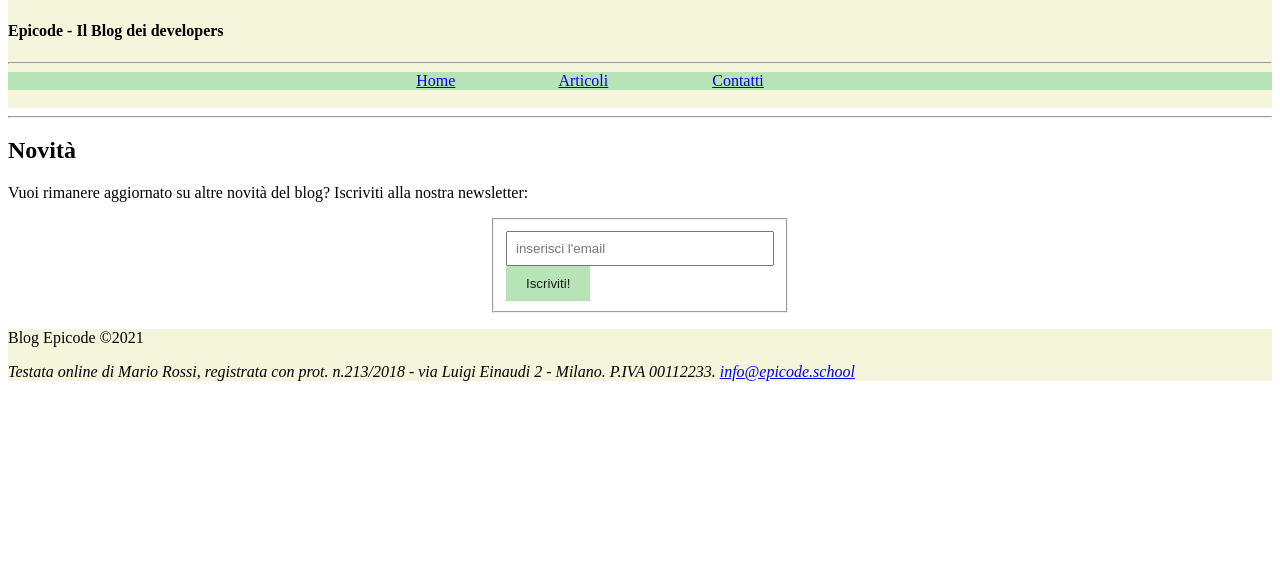
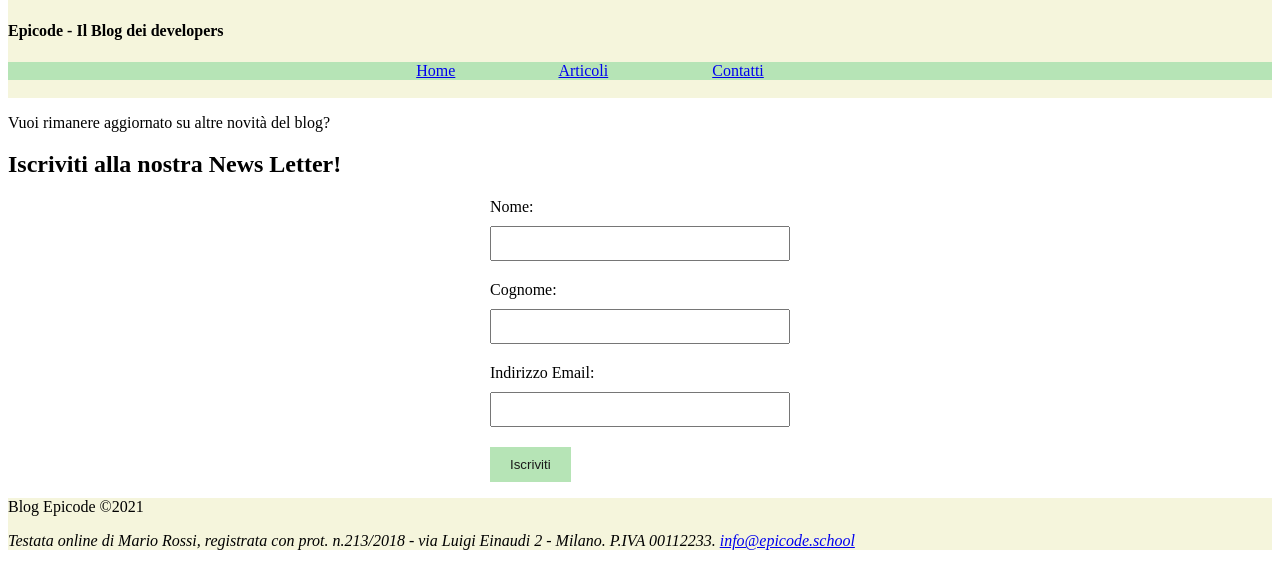
Before and after one commit to Alex27218/Epicode-Consegna_Lavori13, a plain HTML site: page W7D4/contatti.html in a window 1280 px wide. Shown: the part 134-722 px from the top of the page. Drawn offline with Linux system fonts and the light colour scheme.

Commit message:
Version2

```diff
--- a/W7D4/contatti.html
+++ b/W7D4/contatti.html
@@ -17,7 +17,7 @@
             <img src="assets/img/logo.svg" alt="logo Epicode">
             <h4>Epicode - Il Blog dei developers</h4>
         </div>
-        <hr>
+
 
         <nav>
             <a href="index.html">Home</a>
@@ -27,18 +27,28 @@
         <br>
 
     </Header>
-    <hr>
+
 
     <section>
-        <h2>Novità</h2>
-        <p>Vuoi rimanere aggiornato su altre novità del blog? Iscriviti alla nostra newsletter:</p>
 
-        <form method="POST" action="elabora_form.php">
-            <fieldset>
-                <input type="email" name="user_email" id="user_email" placeholder="inserisci l'email" required>
-                <button type="submit">Iscriviti!</button>
-            </fieldset>
-        </form>
+        <p>Vuoi rimanere aggiornato su altre novità del blog? </p>
+
+        <h2>Iscriviti alla nostra News Letter!</h2>
+    <form action="/processa-iscrizione" method="post">
+        <div>
+            <label for="nome">Nome:</label>
+            <input type="text" id="nome" name="nome" required>
+        </div>
+        <div>
+            <label for="cognome">Cognome:</label>
+            <input type="text" id="cognome" name="cognome" required>
+        </div>
+        <div>
+            <label for="email">Indirizzo Email:</label>
+            <input type="email" id="email" name="email" required>
+        </div>
+        <button type="submit">Iscriviti</button>
+    </form>
     </section>
 
 
--- a/W7D4/style.css
+++ b/W7D4/style.css
@@ -12,11 +12,15 @@ nav a {
 }
 
 #ultimo{
+    margin-top: 60px;
+    margin-bottom: 60px;
    background-color: rgb(235, 167, 181) ;
     text-align: center;
 }
 
 #articoli{
+    margin-top: 60px;
+    margin-bottom: 60px;
     background-color: rgb(235, 167, 181);
     text-align: center;
 }
@@ -41,9 +45,16 @@ margin: 0 auto;
 }
 
 #video {
-   margin: 0 auto;
+    text-align: center;
 }
 
+iframe {
+
+    width: 100%;
+    max-width: 600px;
+    display: block;
+    margin: 0 auto;
+}
 
 form {
     width: 300px;
```
Also changed, not shown: W7D4/index.html (+5 -5 lines).
